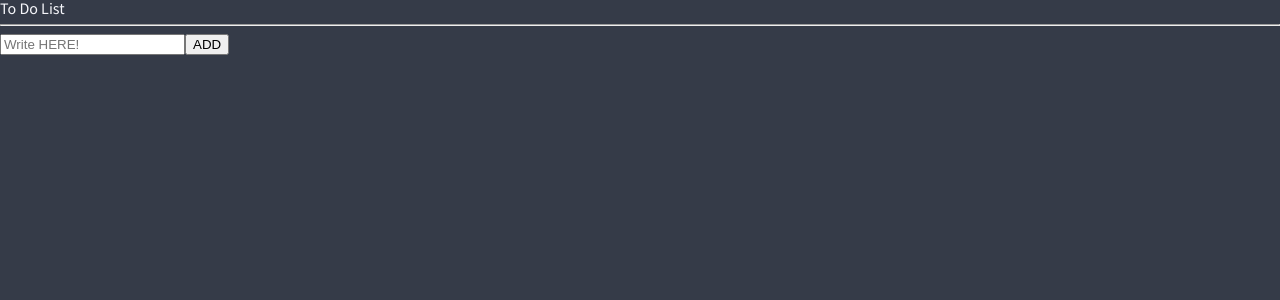
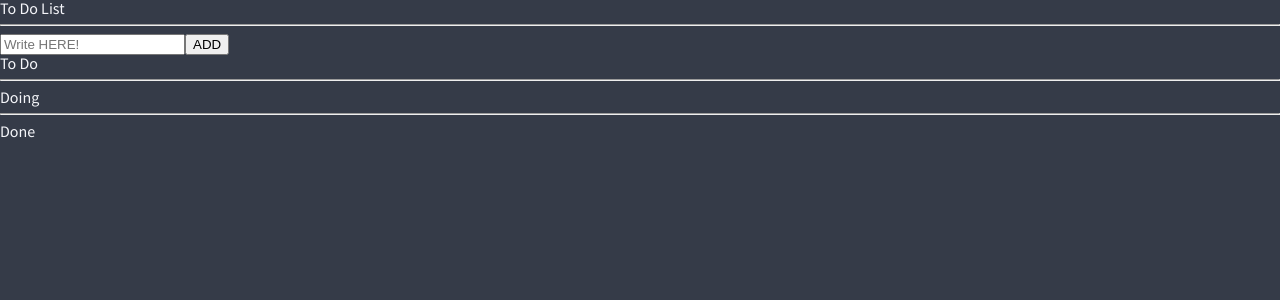
Before and after one commit to JUNG-EUN1997/react-todo, a React (Create React App) app: page / in a window 1280 px wide. Shown: the top 300 px of the page. Built offline with nearby package versions, Linux system fonts and the light colour scheme.

Commit message:
atom selector 활용하기

```diff
--- a/src/atoms.tsx
+++ b/src/atoms.tsx
@@ -17,9 +17,15 @@ export const toDoState = atom<IToDo[]>({
 });
 
 export const toDoSelector = selector({
-  key:"toDoSelector",
-  get: ({get}) => {
-    const toDos = get(toDoState)
-    return toDos.length
-  }
+  key: "toDoSelector",
+  get: ({ get }) => {
+    const toDos = get(toDoState);
+    return [
+      toDos.filter((todo) => todo.category === "TO_DO"),
+      toDos.filter((todo) => todo.category === "DOING"),
+      toDos.filter((todo) => {
+        return todo.category === "DONE";
+      }),
+    ];
+  },
 });
--- a/src/component/Registration.tsx
+++ b/src/component/Registration.tsx
@@ -75,6 +75,7 @@ function Registration() {
     console.error(data);
   };
   console.log(errors);
+  console.log(watch())
   return (
     <div>
       <form
--- a/src/component/ToDoList.tsx
+++ b/src/component/ToDoList.tsx
@@ -5,16 +5,31 @@ import ToDo from "./ToDo";
 
 function ToDoList() {
   const toDos = useRecoilValue(toDoState);
-  const selectorOutput = useRecoilValue(toDoSelector)
-  console.log(selectorOutput);
+  const [toDo, doing, done] = useRecoilValue(toDoSelector); // useRecoilValue로 selector도 받을 수 있음
+  console.log(toDo);
 
   return (
     <div>
       <h1>To Do List</h1>
       <hr />
       <CreateToDo />
+      <h2>To Do</h2>
       <ul>
-        {toDos.map((toDo) => (
+        {toDo.map((toDo) => (
+          <ToDo key={toDo.id} {...toDo} />
+        ))}
+      </ul>
+      <hr />
+      <h2>Doing</h2>
+      <ul>
+        {doing.map((toDo) => (
+          <ToDo key={toDo.id} {...toDo} />
+        ))}
+      </ul>
+      <hr />
+      <h2>Done</h2>
+      <ul>
+        {done.map((toDo) => (
           <ToDo key={toDo.id} {...toDo} />
         ))}
       </ul>
```
Also changed, not shown: src/component/ToDo.tsx (+6 -6 lines), 1 other file (tests, documents, lock files or other folders).
